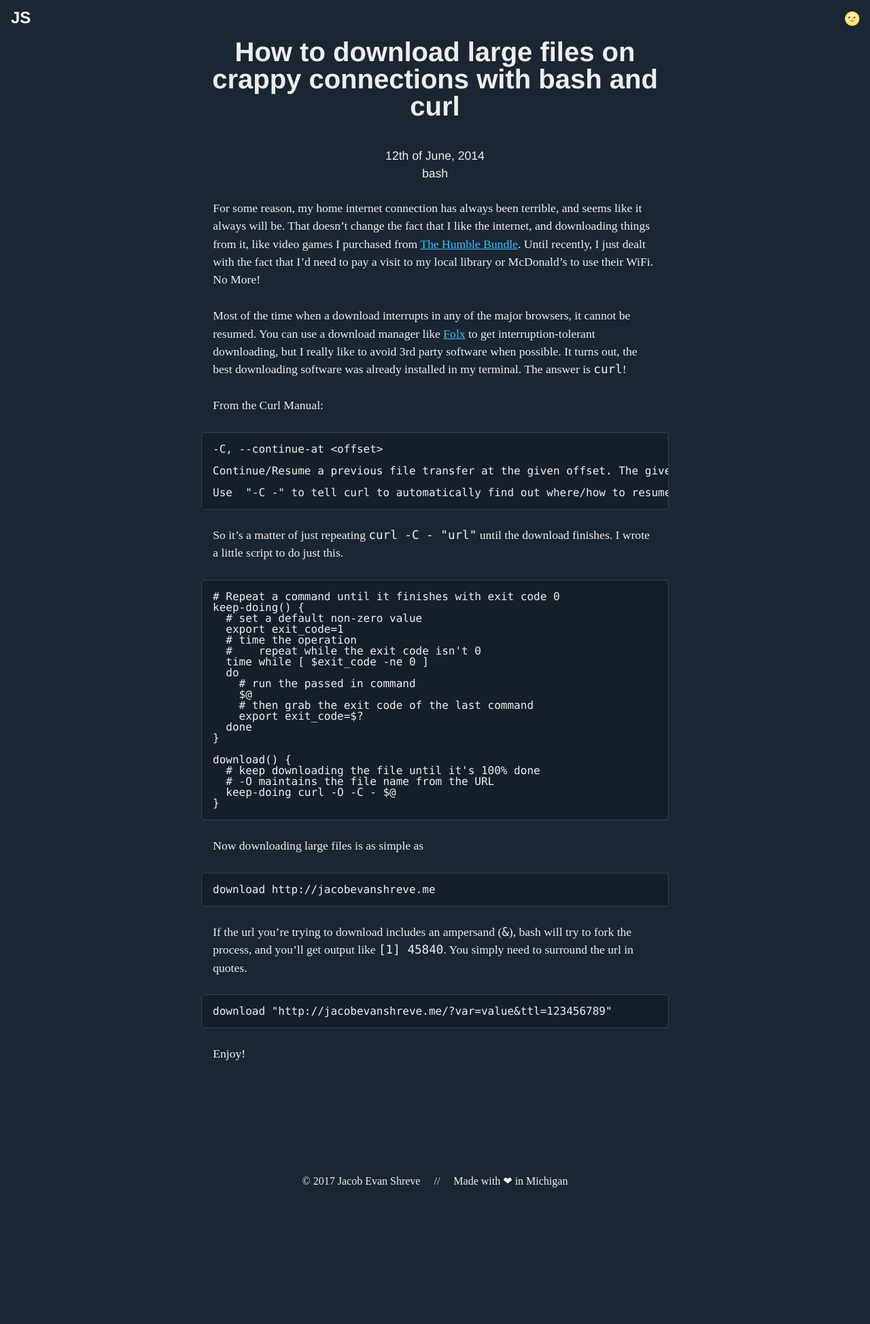
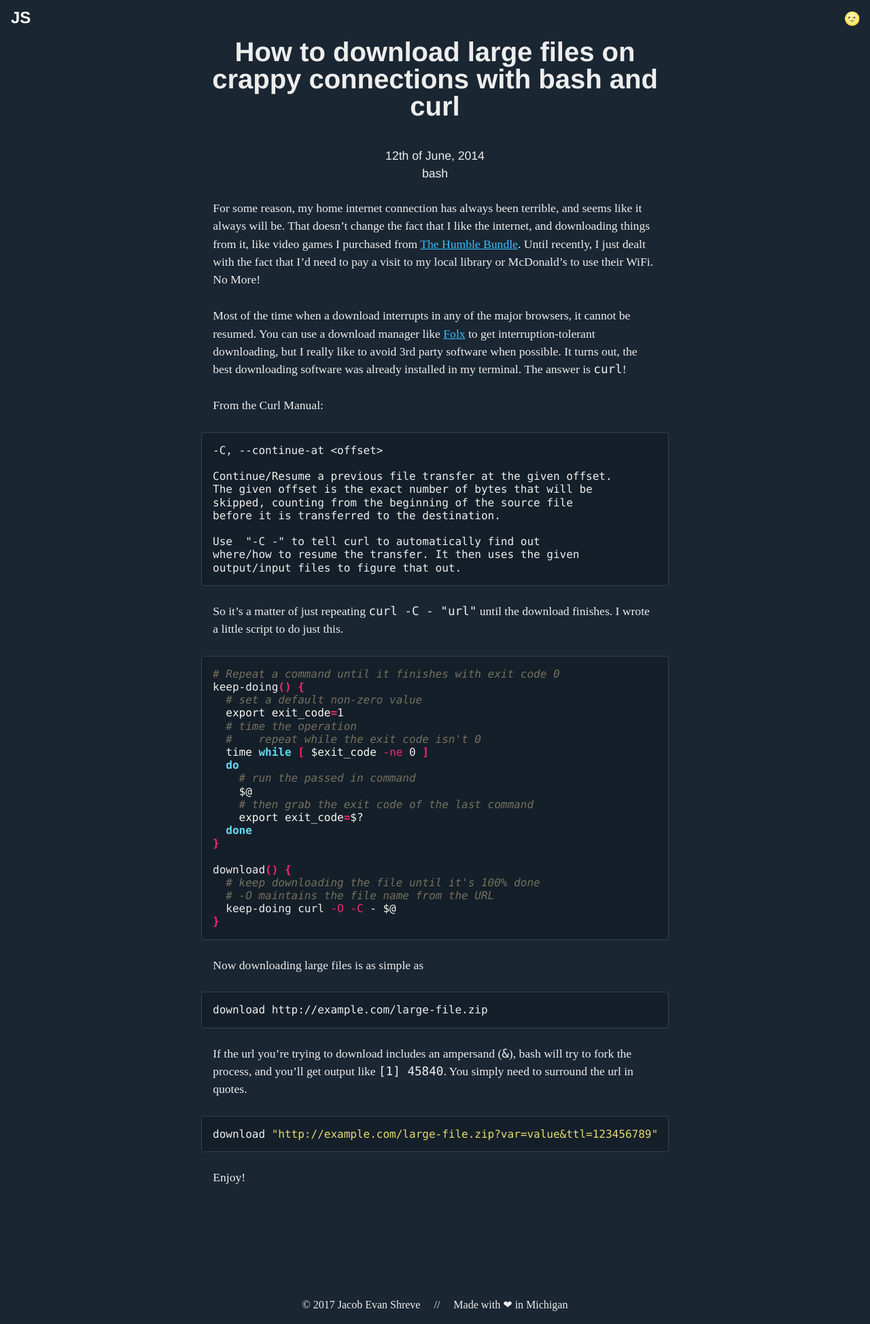
Before and after one commit to shreve/shreve.io, a Jekyll site: the page built from _posts/2014-06-12-downloading-large-files-on-crappy-connections.md, in a window 1280 px wide. Shown: the whole page at 68% size. Built offline with Jekyll 4.4.1, drawn with Linux system fonts in a browser that asks for light colours; comment, search, counter and statistics services are not loaded; before the commit the page ends 1766 px from its top, so only the background shows below that.

Commit message:
Fix up code snippets

````diff
--- a/_posts/2014-06-12-downloading-large-files-on-crappy-connections.md
+++ b/_posts/2014-06-12-downloading-large-files-on-crappy-connections.md
@@ -15,14 +15,19 @@ From the Curl Manual:
 ```
 -C, --continue-at <offset>
 
-Continue/Resume a previous file transfer at the given offset. The given offset is the exact number of bytes that will be skipped, counting from the beginning of the source file before it is transferred to the destination.
+Continue/Resume a previous file transfer at the given offset.
+The given offset is the exact number of bytes that will be
+skipped, counting from the beginning of the source file
+before it is transferred to the destination.
 
-Use  "-C -" to tell curl to automatically find out where/how to resume the transfer. It then uses the given output/input files to figure that out.
+Use  "-C -" to tell curl to automatically find out
+where/how to resume the transfer. It then uses the given
+output/input files to figure that out.
 ```
 
 So it's a matter of just repeating `curl -C - "url"` until the download finishes. I wrote a little script to do just this.
 
-```
+```bash
 # Repeat a command until it finishes with exit code 0
 keep-doing() {
   # set a default non-zero value
@@ -47,14 +52,14 @@ download() {
 
 Now downloading large files is as simple as
 
-```
-download http://jacobevanshreve.me
+```bash
+download http://example.com/large-file.zip
 ```
 
 If the url you're trying to download includes an ampersand (`&`), bash will try to fork the process, and you'll get output like `[1] 45840`. You simply need to surround the url in quotes.
 
-```
-download "http://jacobevanshreve.me/?var=value&ttl=123456789"
+```bash
+download "http://example.com/large-file.zip?var=value&ttl=123456789"
 ```
 
 Enjoy!
--- a/_sass/_typography.sass
+++ b/_sass/_typography.sass
@@ -55,6 +55,7 @@ ol
 
 code, code *
   font-family: Fira Mono, Monaco, monospace
+  line-height: 1.2
 
 blockquote
   p
````
